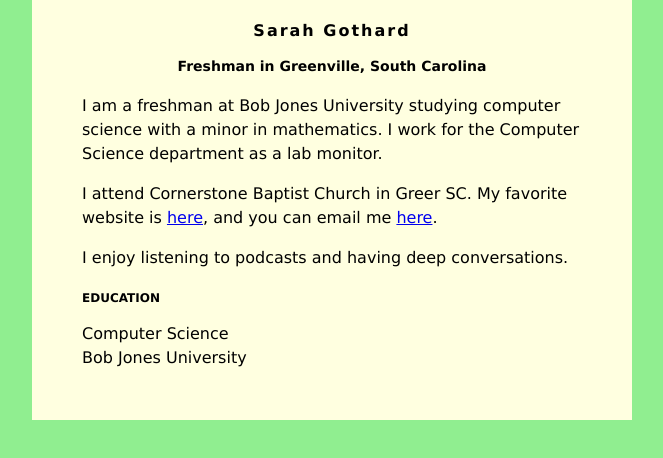
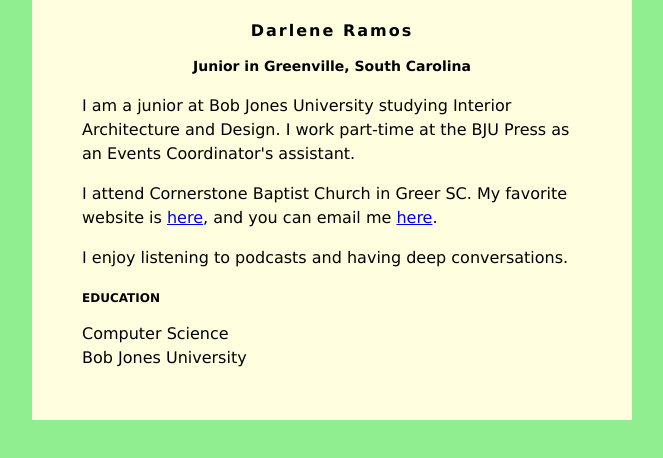
Before and after one commit to DarleneRamos/DarleneRamos.github.io, a plain HTML site: page index.html in a window 1280 px wide. Shown: the whole page, without its empty margins (308-971 px from the left). Drawn offline with Linux system fonts and the light colour scheme.

Commit message:
Update index.html

```diff
--- a/index.html
+++ b/index.html
@@ -31,11 +31,10 @@ h3 {
 </head>
 <body>
     <div id="content">
-        <h1>Sarah Gothard</h1>
-        <h2>Freshman in Greenville, South Carolina</h2>
+        <h1>Darlene Ramos</h1>
+        <h2>Junior in Greenville, South Carolina</h2>
 
-         <p>I am a freshman at Bob Jones University studying computer science with a minor in
-            mathematics. I work for the Computer Science department as a lab monitor.</p>
+         <p>I am a junior at Bob Jones University studying Interior Architecture and Design. I work part-time at the BJU Press as an Events Coordinator's assistant.</p>
          <p>
             I attend Cornerstone Baptist Church in Greer SC. My favorite website is
             <a href="https://mobilehymns.org/">here</a>, and you can email me
```
